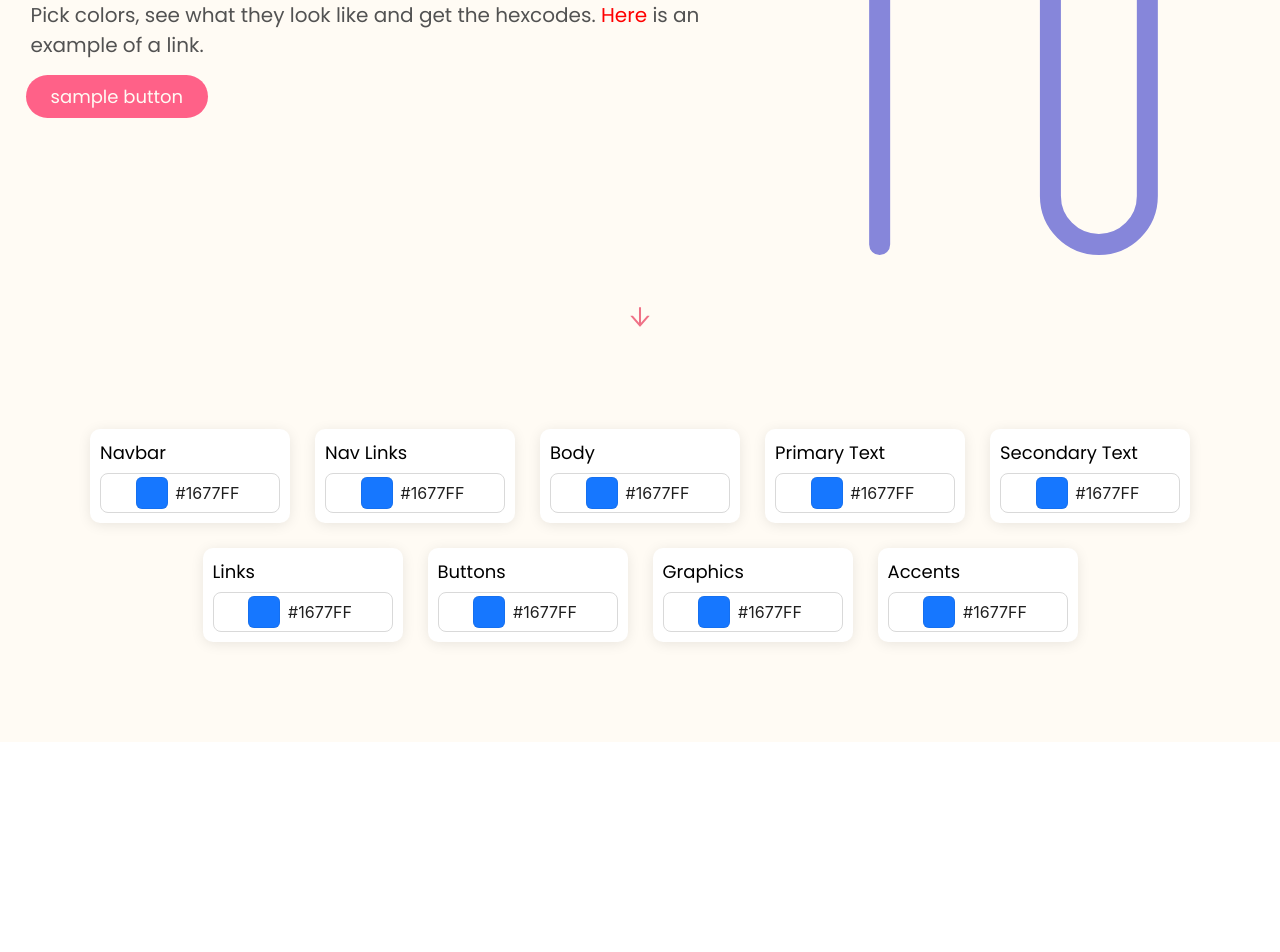
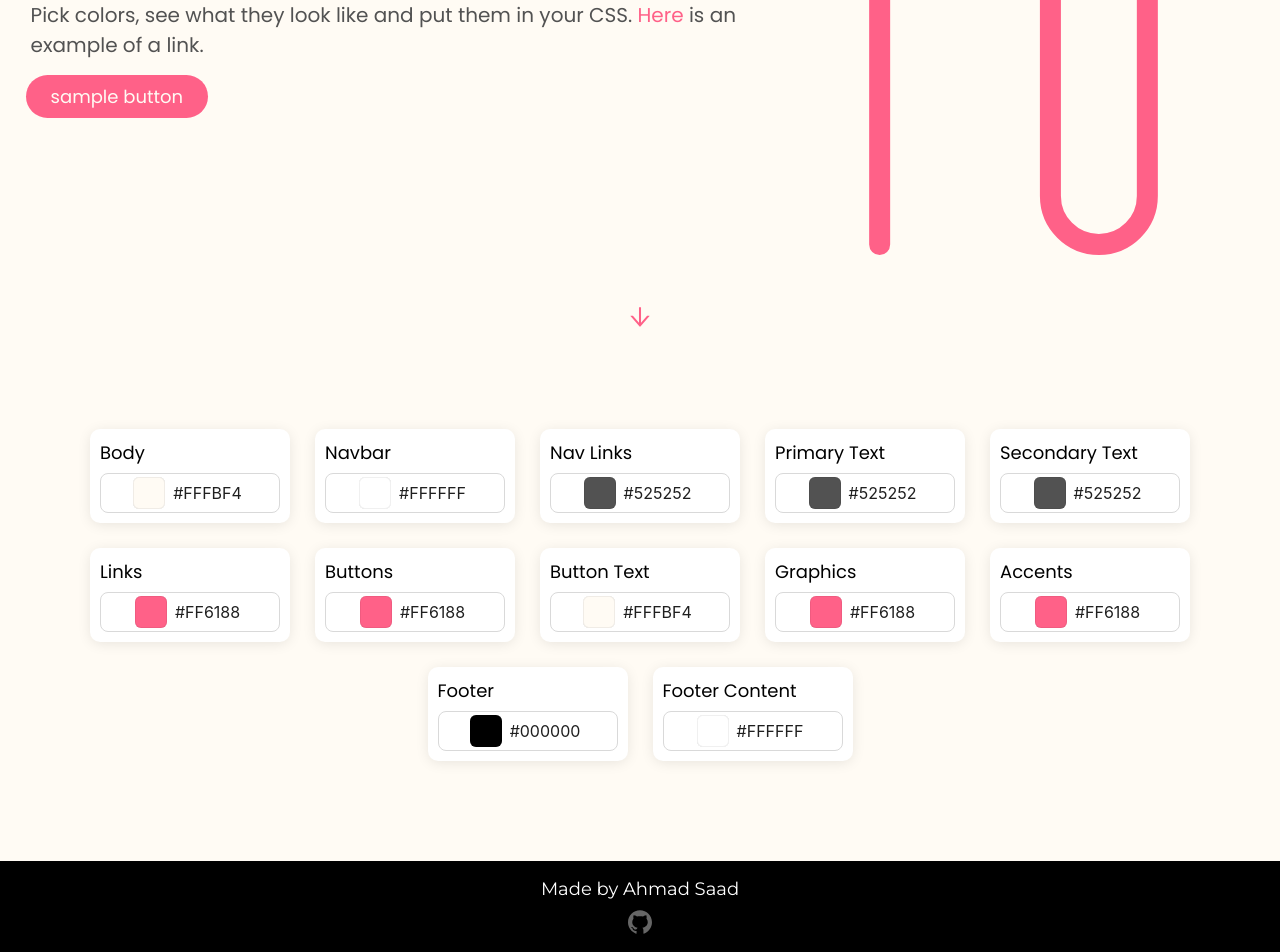
Before and after one commit to saadpocalypse/HueGen, a React (Create React App) app: page / in a window 1280 px wide. Shown: the part 455-1407 px from the top of the page. Before the commit the page ends 1197 px from the top, so only its background shows below. Built offline with nearby package versions, Linux system fonts and the light colour scheme.

Commit message:
All Done
Made the navbar stick to the top, added smooth scrolling upon clicking the arrow, made it all responsive, added a footer, all functionality is complete, only thing left is creating and adding a graphic for mobile view.

```diff
--- a/src/pages/Home.js
+++ b/src/pages/Home.js
@@ -1,11 +1,80 @@
 import styles from "../styles/Home.module.css";
-import { ArrowDownOutlined, MenuOutlined } from "@ant-design/icons";
-import { ColorPicker, Space } from "antd";
+import {
+    ArrowDownOutlined,
+    MenuOutlined,
+    GithubOutlined,
+} from "@ant-design/icons";
+import { ColorPicker, Spacem, message } from "antd";
+import { useState, useRef } from "react";
 
 export default function Home() {
+    const [navBarColor, setNavBarColor] = useState("#ffffff");
+    const [bodyColor, setBodyColor] = useState("#fffbf4");
+    const [primaryColor, setPrimaryColor] = useState("#525252");
+    const [secondaryColor, setSecondaryColor] = useState("#525252");
+    const [buttonColor, setButtonColor] = useState("#ff6188");
+    const [buttonTextColor, setButtonTextColor] = useState("#fffbf4");
+    const [navLinkColor, setNavLinkColor] = useState("#525252");
+    const [accentsColor, setAccentsColor] = useState("#ff6188");
+    const [graphicsColor, setGraphicsColor] = useState("#ff6188");
+    const [linksColor, setLinksColor] = useState("#ff6188");
+    const [footerColor, setFooterColor] = useState("#000000");
+    const [footerTextColor, setFooterTextColor] = useState("#ffffff");
+    const sectionThreeRef = useRef(null);
+
+    const scrollToSection = () => {
+        if (sectionThreeRef.current) {
+            sectionThreeRef.current.scrollIntoView({ behavior: "smooth" });
+        }
+    };
+
+    const colorChange = (color, object) => {
+        switch (object) {
+            case "nav":
+                setNavBarColor(color);
+                break;
+            case "navLink":
+                setNavLinkColor(color);
+                break;
+            case "body":
+                setBodyColor(color);
+                break;
+            case "primary":
+                setPrimaryColor(color);
+                break;
+            case "secondary":
+                setSecondaryColor(color);
+                break;
+            case "links":
+                setLinksColor(color);
+                break;
+            case "buttons":
+                setButtonColor(color);
+                break;
+            case "buttonText":
+                setButtonTextColor(color);
+                break;
+            case "graphics":
+                setGraphicsColor(color);
+                break;
+            case "accents":
+                setAccentsColor(color);
+                break;
+            case "footer":
+                setFooterColor(color);
+                break;
+            case "footerContent":
+                setFooterTextColor(color);
+                break;
+        }
+    };
+
     return (
-        <div className={styles.body}>
-            <div className={styles.navBar}>
+        <div className={styles.body} style={{ backgroundColor: bodyColor }}>
+            <div
+                className={styles.navBar}
+                style={{ backgroundColor: navBarColor }}
+            >
                 <div className={styles.nameAndLogo}>
                     <img
                         src="/logo.svg"
@@ -13,7 +82,10 @@ export default function Home() {
                         className={styles.companyLogo}
                     />
                 </div>
-                <div className={styles.navLinks}>
+                <div
+                    className={styles.navLinks}
+                    style={{ color: navLinkColor }}
+                >
                     <p className={styles.activeLink}>Home</p>
                     <p className={styles.link}>Services</p>
                     <p className={styles.link}>Contact</p>
@@ -25,18 +97,37 @@ export default function Home() {
                 <div className={styles.sectionContent}>
                     <div className={styles.sectionContentInnerDiv}>
                         <div className={styles.text}>
-                            <p className={styles.header}>
+                            <p
+                                className={styles.header}
+                                style={{ color: primaryColor }}
+                            >
                                 The easiest way to generate color pallettes for
                                 your web or mobile application.
                             </p>
-                            <p className={styles.tagLine}>
-                                Pick colors, see what they look like and get the
-                                hexcodes.{" "}
-                                <span className={styles.linkBody}>Here</span> is
-                                an example of a link.
+                            <p
+                                className={styles.tagLine}
+                                style={{ color: secondaryColor }}
+                            >
+                                Pick colors, see what they look like and put
+                                them in your CSS.{" "}
+                                <span
+                                    className={styles.linkBody}
+                                    style={{ color: linksColor }}
+                                >
+                                    Here
+                                </span>{" "}
+                                is an example of a link.
                             </p>
                         </div>
-                        <button className={styles.button}>sample button</button>
+                        <button
+                            className={styles.button}
+                            style={{
+                                backgroundColor: buttonColor,
+                                color: buttonTextColor,
+                            }}
+                        >
+                            sample button
+                        </button>
                     </div>
                     <div>
                         <svg
@@ -53,50 +144,176 @@ export default function Home() {
                                 stroke-width="35"
                                 stroke-linecap="round"
                                 className={styles.wave}
+                                style={{ stroke: graphicsColor }}
                             />
                         </svg>
                     </div>
                 </div>
-                <ArrowDownOutlined className={styles.icon} />
+                <ArrowDownOutlined
+                    className={styles.icon}
+                    style={{ color: accentsColor }}
+                    onClick={scrollToSection}
+                />
             </div>
 
-            <div className = {styles.sectionThree}>
+            <div className={styles.sectionThree} ref={sectionThreeRef}>
                 <div className={styles.colorPickerDiv}>
-                    <p className = {styles.colorTitle}>Navbar</p>
-                    <ColorPicker defaultValue="#1677ff" size="large" showText />
+                    <p className={styles.colorTitle}>Body</p>
+                    <ColorPicker
+                        defaultValue={bodyColor}
+                        size="large"
+                        showText
+                        onChange={(color) => {
+                            colorChange(color.toHexString(), "body");
+                        }}
+                    />
                 </div>
                 <div className={styles.colorPickerDiv}>
-                    <p className = {styles.colorTitle}>Nav Links</p>
-                    <ColorPicker defaultValue="#1677ff" size="large" showText />
+                    <p className={styles.colorTitle}>Navbar</p>
+                    <ColorPicker
+                        defaultValue={navBarColor}
+                        size="large"
+                        showText
+                        onChange={(color) => {
+                            colorChange(color.toHexString(), "nav");
+                        }}
+                    />
                 </div>
                 <div className={styles.colorPickerDiv}>
-                    <p className = {styles.colorTitle}>Body</p>
-                    <ColorPicker defaultValue="#1677ff" size="large" showText />
+                    <p className={styles.colorTitle}>Nav Links</p>
+                    <ColorPicker
+                        defaultValue={navLinkColor}
+                        size="large"
+                        showText
+                        onChange={(color) => {
+                            colorChange(color.toHexString(), "navLink");
+                        }}
+                    />
                 </div>
                 <div className={styles.colorPickerDiv}>
-                    <p className = {styles.colorTitle}>Primary Text</p>
-                    <ColorPicker defaultValue="#1677ff" size="large" showText />
+                    <p className={styles.colorTitle}>Primary Text</p>
+                    <ColorPicker
+                        defaultValue={primaryColor}
+                        size="large"
+                        showText
+                        onChange={(color) => {
+                            colorChange(color.toHexString(), "primary");
+                        }}
+                    />
                 </div>
                 <div className={styles.colorPickerDiv}>
-                    <p className = {styles.colorTitle}>Secondary Text</p>
-                    <ColorPicker defaultValue="#1677ff" size="large" showText />
+                    <p className={styles.colorTitle}>Secondary Text</p>
+                    <ColorPicker
+                        defaultValue={secondaryColor}
+                        size="large"
+                        showText
+                        onChange={(color) => {
+                            colorChange(color.toHexString(), "secondary");
+                        }}
+                    />
                 </div>
                 <div className={styles.colorPickerDiv}>
-                    <p className = {styles.colorTitle}>Links</p>
-                    <ColorPicker defaultValue="#1677ff" size="large" showText />
+                    <p className={styles.colorTitle}>Links</p>
+                    <ColorPicker
+                        defaultValue={linksColor}
+                        size="large"
+                        showText
+                        onChange={(color) => {
+                            colorChange(color.toHexString(), "links");
+                        }}
+                    />
                 </div>
                 <div className={styles.colorPickerDiv}>
-                    <p className = {styles.colorTitle}>Buttons</p>
-                    <ColorPicker defaultValue="#1677ff" size="large" showText />
+                    <p className={styles.colorTitle}>Buttons</p>
+                    <ColorPicker
+                        defaultValue={buttonColor}
+                        size="large"
+                        showText
+                        onChange={(color) => {
+                            colorChange(color.toHexString(), "buttons");
+                        }}
+                    />
                 </div>
                 <div className={styles.colorPickerDiv}>
-                    <p className = {styles.colorTitle}>Graphics</p>
-                    <ColorPicker defaultValue="#1677ff" size="large" showText />
+                    <p className={styles.colorTitle}>Button Text</p>
+                    <ColorPicker
+                        defaultValue={buttonTextColor}
+                        size="large"
+                        showText
+                        onChange={(color) => {
+                            colorChange(color.toHexString(), "buttonText");
+                        }}
+                    />
                 </div>
                 <div className={styles.colorPickerDiv}>
-                    <p className = {styles.colorTitle}>Accents</p>
-                    <ColorPicker defaultValue="#1677ff" size="large" showText />
+                    <p className={styles.colorTitle}>Graphics</p>
+                    <ColorPicker
+                        defaultValue={graphicsColor}
+                        size="large"
+                        showText
+                        onChange={(color) => {
+                            colorChange(color.toHexString(), "graphics");
+                        }}
+                    />
                 </div>
+                <div className={styles.colorPickerDiv}>
+                    <p className={styles.colorTitle}>Accents</p>
+                    <ColorPicker
+                        defaultValue={accentsColor}
+                        size="large"
+                        showText
+                        onChange={(color) => {
+                            colorChange(color.toHexString(), "accents");
+                        }}
+                    />
+                </div>
+                <div className={styles.colorPickerDiv}>
+                    <p className={styles.colorTitle}>Footer</p>
+                    <ColorPicker
+                        defaultValue={footerColor}
+                        size="large"
+                        showText
+                        onChange={(color) => {
+                            colorChange(color.toHexString(), "footer");
+                        }}
+                    />
+                </div>
+                <div className={styles.colorPickerDiv}>
+                    <p className={styles.colorTitle}>Footer Content</p>
+                    <ColorPicker
+                        defaultValue={footerTextColor}
+                        size="large"
+                        showText
+                        onChange={(color) => {
+                            colorChange(color.toHexString(), "footerContent");
+                        }}
+                    />
+                </div>
+            </div>
+
+            <div
+                className={styles.footer}
+                style={{
+                    backgroundColor: footerColor,
+                }}
+            >
+                <p
+                    className={styles.footerText}
+                    style={{
+                        color: footerTextColor,
+                    }}
+                >
+                    Made by Ahmad Saad
+                </p>
+                <a
+                    href="https://github.com/saadpocalypse"
+                    target="_blank"
+                    style={{
+                        color: footerTextColor,
+                    }}
+                >
+                    <GithubOutlined className={styles.githubIcon} />
+                </a>
             </div>
         </div>
     );
--- a/src/styles/Home.module.css
+++ b/src/styles/Home.module.css
@@ -1,15 +1,17 @@
 .navBar {
     font-family: "Poppins", sans-serif;
+    position: fixed;
     display: flex;
     align-items: center;
     justify-content: space-between;
     padding-left: 2%;
     padding-right: 2%;
     height: 100px;
-    background-color: white;
     -webkit-box-shadow: 0px 2px 14px -1px rgba(0, 0, 0, 0.1);
     -moz-box-shadow: 0px 2px 14px -1px rgba(0, 0, 0, 0.1);
     box-shadow: 0px 2px 14px -1px rgba(0, 0, 0, 0.1);
+    width: 100vw;
+    top: 0;
 }
 
 .navLinks {
@@ -30,7 +32,7 @@
 }
 
 .link {
-    filter: opacity(0.6);
+    filter: opacity(0.3);
 }
 
 .link:hover,
@@ -50,16 +52,15 @@
 }
 
 .body {
-    background: #fffbf4;
     min-height: 100vh;
 }
 
 .sectionTwo {
-    margin-top: 50px;
     margin-left: 2%;
     min-height: 70vh;
     margin-right: 2%;
     display: flex;
+    padding-top: 150px;
     flex-direction: column;
     align-items: center;
 }
@@ -73,7 +74,6 @@
     font-size: 40px;
     font-weight: bold;
     width: 60%;
-    color: #525252;
     margin-left: 5px;
 }
 
@@ -81,33 +81,24 @@
     font-family: "Poppins", sans-serif;
     font-size: 20px;
     margin-top: 5px;
-    color: #525252;
     margin-left: 5px;
 }
 
 .button{
     font-family: 'Poppins', sans-serif;
-    background: #ff6188;
     font-size: large;
     padding: 8px 25px;
     border-radius: 100px;
-    color: #fffbf4;
     margin-top: 15px;
-}
-
-.wave{
-    stroke: rgb(134, 134, 218);
 }
 
 .icon{
     font-size: x-large;
     margin-top: 50px;
-    color: rgb(239, 113, 134);
     cursor: pointer;
 }
 
 .linkBody{
-    color: red;
     cursor: pointer;
 }
 
@@ -146,6 +137,31 @@
     font-size: large;
 }
 
+.footer{
+    display: flex;
+    flex-direction: column;
+    align-items: center;
+    justify-content: center;
+    padding: 15px 0px;
+    row-gap: 7px;
+}
+
+.footerText{
+    font-family: 'Montserrat', sans-serif;
+    font-size: large;
+}
+
+.githubIcon{
+    font-size: x-large;
+    cursor: pointer;
+    transition: 0.2s all linear;
+    filter: opacity(0.4);
+}
+
+.githubIcon:hover{
+    filter: opacity(1);
+}
+
 @media (max-width: 768px){
     .activeLink, .link{
         display: none;
@@ -155,7 +171,7 @@
         font-size: large;
         transition: 0.2s all linear;
         cursor: pointer;
-        filter: opacity(0.6);
+        filter: opacity(0.3);
     }
 
     .burger:hover{
```
